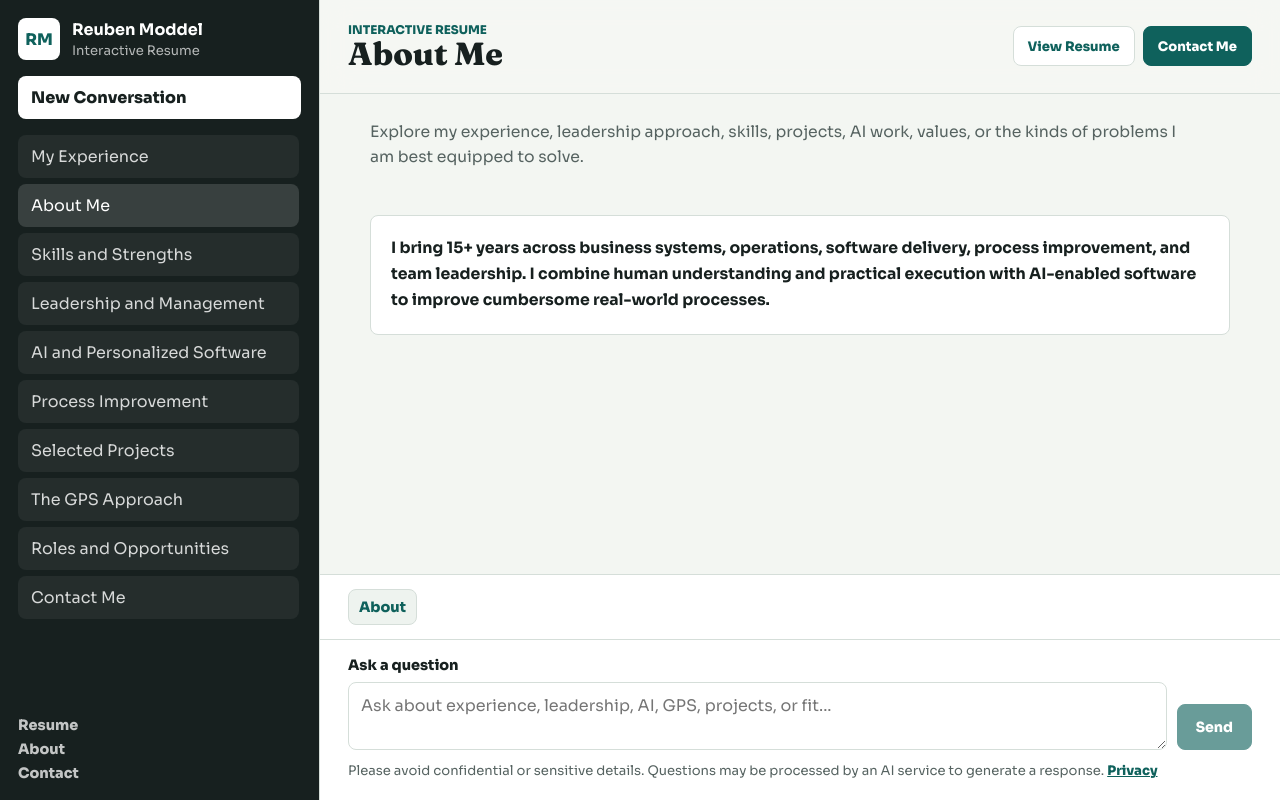
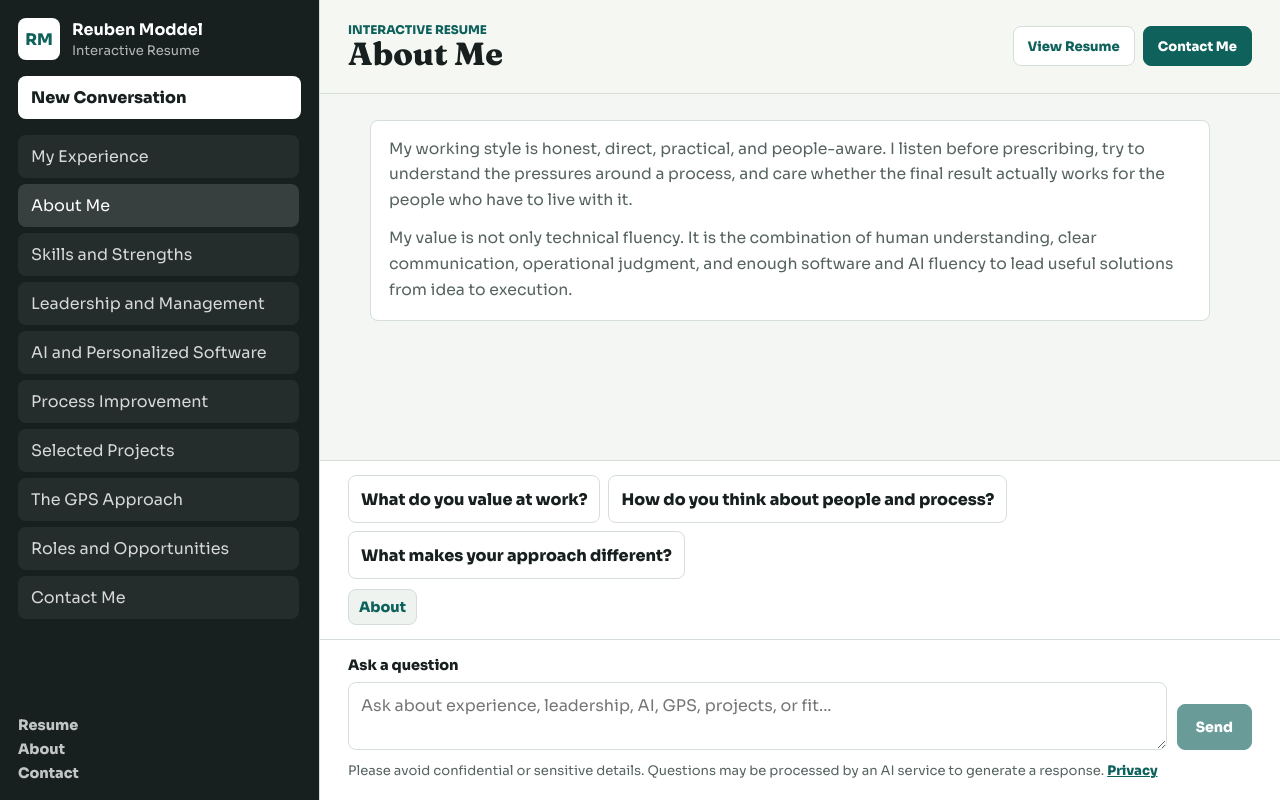
Before and after one commit to rmoddel/rmoddel.com, a Next.js app: page /chat/about in a window 1280 px wide. Built offline with nearby package versions, Linux system fonts and the light colour scheme.

Commit message:
Wire interactive resume suggested questions

```diff
--- a/components/interactive-resume.tsx
+++ b/components/interactive-resume.tsx
@@ -2,6 +2,7 @@
 
 import { useEffect, useMemo, useRef, useState } from "react";
 import { useRouter, useSearchParams } from "next/navigation";
+import { starterQuestions } from "@/lib/chat-starter-questions";
 import type { ChatTopic } from "@/lib/interactive-resume-content";
 
 type ChatMessage = {
@@ -109,7 +110,9 @@ export function InteractiveResume({
   const [activeTopicId, setActiveTopicId] = useState<string | null>(
     initialTopic?.id ?? null
   );
-  const [messages, setMessages] = useState<ChatMessage[]>([]);
+  const [messages, setMessages] = useState<ChatMessage[]>(() =>
+    initialTopic ? [{ role: "assistant", content: initialTopic.openingAnswer }] : []
+  );
   const [input, setInput] = useState("");
   const [busy, setBusy] = useState(false);
   const [recentTopicIds, setRecentTopicIds] = useState<string[]>([]);
@@ -176,7 +179,7 @@ export function InteractiveResume({
   function loadTopic(topic: ChatTopic, updateUrl = true) {
     loadedTopicRef.current = topic.id;
     setActiveTopicId(topic.id);
-    setMessages([]);
+    setMessages([{ role: "assistant", content: topic.openingAnswer }]);
     setInput("");
     setContactStatus({
       state: topic.id === "contact" ? "editing" : "idle",
@@ -508,6 +511,18 @@ export function InteractiveResume({
                   real-world processes.
                 </p>
               </article>
+              <div className="starterGrid" aria-label="Suggested questions">
+                {starterQuestions.map((question) => (
+                  <button
+                    disabled={busy}
+                    key={question}
+                    onClick={() => void submitQuestion(question)}
+                    type="button"
+                  >
+                    {question}
+                  </button>
+                ))}
+              </div>
             </section>
           ) : null}
 
@@ -704,6 +719,20 @@ export function InteractiveResume({
         </div>
 
         <div className="chatContextPanel">
+          {activeTopic?.followUps.length ? (
+            <div className="followUpRow" aria-label="Suggested follow-up questions">
+              {activeTopic.followUps.map((question) => (
+                <button
+                  disabled={busy}
+                  key={question}
+                  onClick={() => void submitQuestion(question)}
+                  type="button"
+                >
+                  {question}
+                </button>
+              ))}
+            </div>
+          ) : null}
           {activeTopic?.links.length ? (
             <div className="contextLinks" aria-label="Relevant links">
               {activeTopic.links.map((link) => (
--- /dev/null
+++ b/lib/chat-starter-questions.ts
@@ -0,0 +1,10 @@
+export const starterQuestions = [
+  "Tell me about your background.",
+  "Walk me through your experience.",
+  "What are your strongest skills?",
+  "How do you lead people and projects?",
+  "How do you use AI?",
+  "What have you built?",
+  "What is the GPS approach?",
+  "How can I contact you?"
+] as const;
--- a/lib/interactive-resume-content.ts
+++ b/lib/interactive-resume-content.ts
@@ -1,4 +1,5 @@
 import { employmentHistory, resumeIdentity } from "@/lib/resume-content";
+export { starterQuestions } from "@/lib/chat-starter-questions";
 import { technicalBackground } from "@/lib/site-content";
 import { siteProfile } from "@/lib/site-profile";
 
@@ -70,17 +71,6 @@ export const contactInquiryTypes = [
   "Process improvement",
   "Collaboration",
   "General inquiry"
-] as const;
-
-export const starterQuestions = [
-  "Tell me about your background.",
-  "Walk me through your experience.",
-  "What are your strongest skills?",
-  "How do you lead people and projects?",
-  "How do you use AI?",
-  "What have you built?",
-  "What is the GPS approach?",
-  "How can I contact you?"
 ] as const;
 
 const roleHistory = employmentHistory
```
